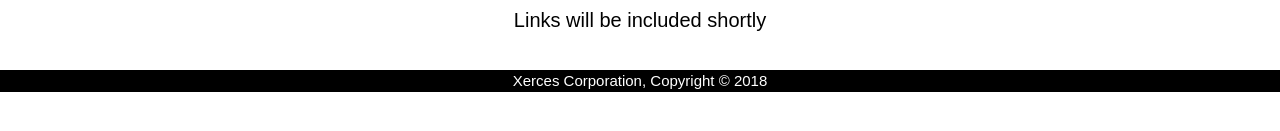
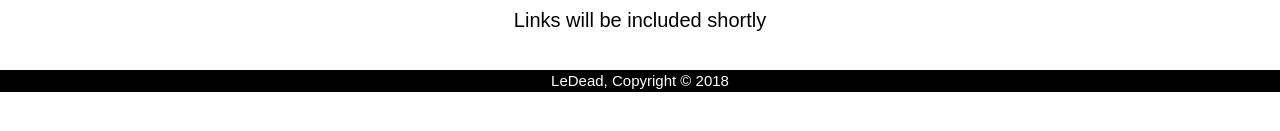
Before and after one commit to LeDead/LeDead, a plain HTML site: page index.html in a window 1280 px wide. Shown: the part 301-432 px from the top of the page. Drawn offline with Linux system fonts and the light colour scheme.

Commit message:
Update index.html

```diff
--- a/index.html
+++ b/index.html
@@ -25,7 +25,7 @@
         </div>
       </section>
         <footer>
-        <p>Xerces Corporation, Copyright &copy; 2018</p>
+        <p>LeDead, Copyright &copy; 2018</p>
       </footer>
 
   </body>
```
